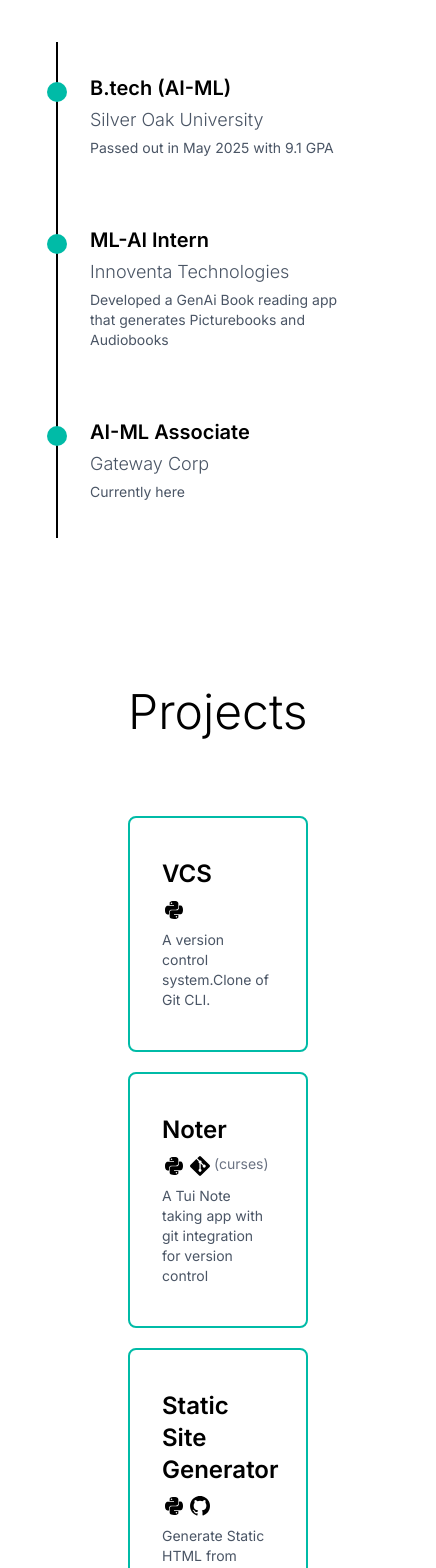
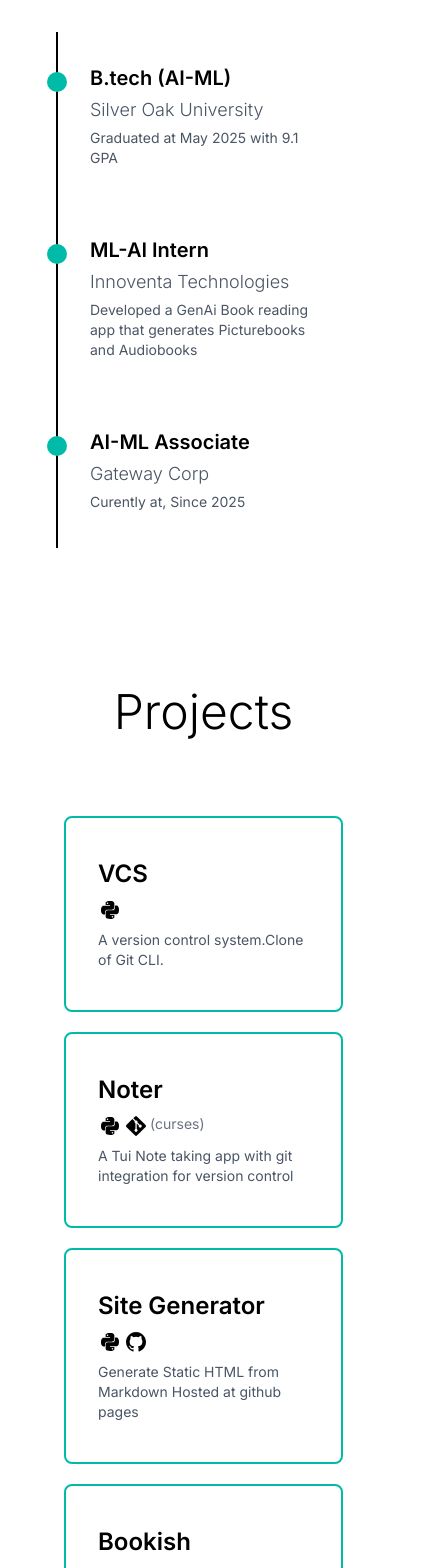
Before and after one commit to Prince2412k2/Portfolio, a React (Vite) app: page / in a window 390 px wide. Shown: the part 1040-2608 px from the top of the page, 436 px wide, since content can reach past the window. Built offline with nearby package versions, Linux system fonts and the light colour scheme.

Commit message:
minor fixes

```diff
--- a/src/Memo.tsx
+++ /dev/null
@@ -1,8 +0,0 @@
-import React from 'react';
-
-// Decorator version
-export default function Memo<T>() {
-  return function (target: React.ComponentType<T>) {
-    return React.memo(target);
-  };
-}
--- a/src/components/Experience.tsx
+++ b/src/components/Experience.tsx
@@ -6,7 +6,7 @@ const Experience = React.memo(() => {
     {
       title: "B.tech (AI-ML)",
       place: "Silver Oak University",
-      description: `Passed out in May 2025 with 9.1 GPA`
+      description: `Graduated at May 2025 with 9.1 GPA`
     }, {
       title: "ML-AI Intern",
       place: "Innoventa Technologies",
@@ -14,7 +14,7 @@ const Experience = React.memo(() => {
     }, {
       title: "AI-ML Associate",
       place: "Gateway Corp",
-      description: "Currently here"
+      description: "Curently at, Since 2025 "
     }
   ]
   return (
--- a/src/components/Project.tsx
+++ b/src/components/Project.tsx
@@ -15,7 +15,7 @@ const Project = () => {
       techStack: [BiLogoPython, BiLogoGit, "curses"],
       description: "A Tui Note taking app with git integration for version control"
     }, {
-      title: "Static Site Generator",
+      title: "Site Generator",
       techStack: [BiLogoPython, BiLogoGithub],
       description: "Generate Static HTML from Markdown Hosted at github pages"
     }, {
@@ -35,7 +35,7 @@ const Project = () => {
   return (
     <div
       id="projects"
-      className="min-h-screen w-full flex flex-col items-center justify-center gap-20 p-10 md:p-16 px-32"
+      className="min-h-screen w-full flex flex-col items-center justify-center gap-20 p-10 md:p-16 px-16"
     >
 
       <h1 className="text-center text-5xl font-light">Projects</h1>
```
